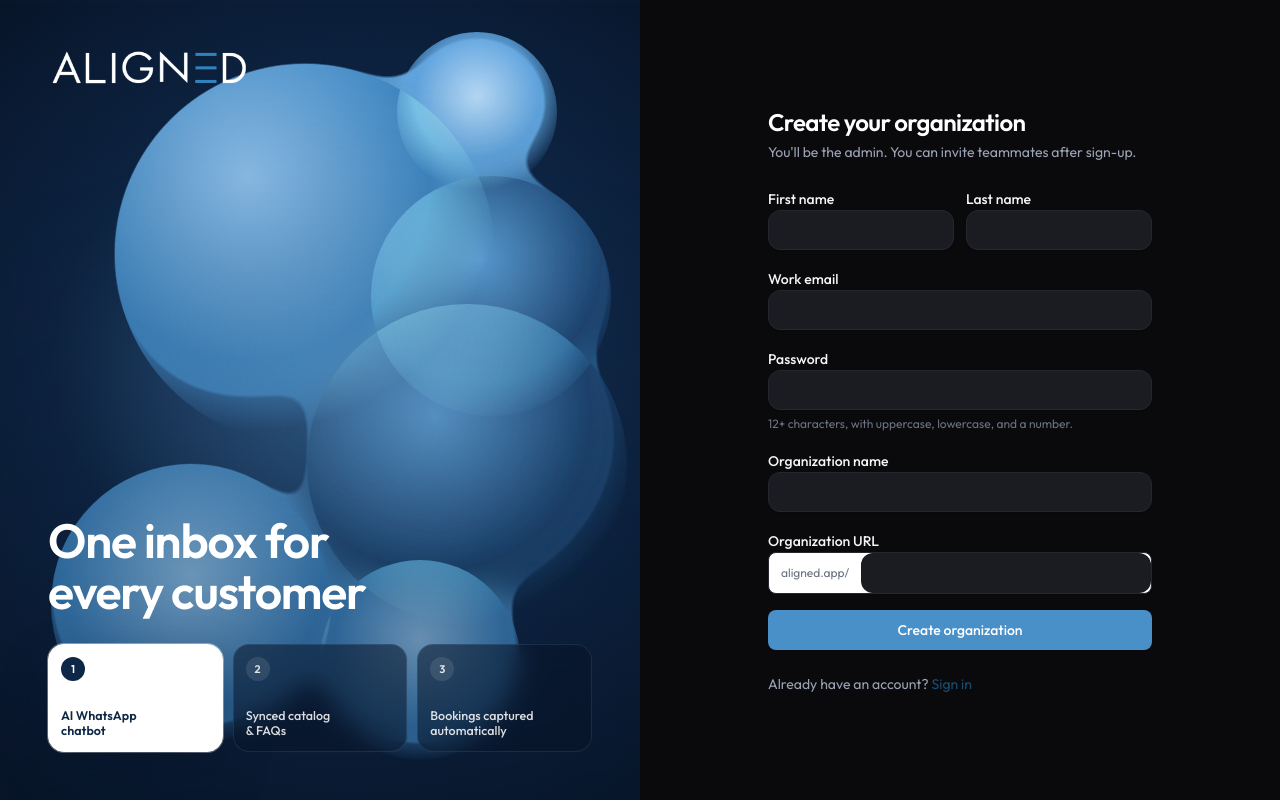
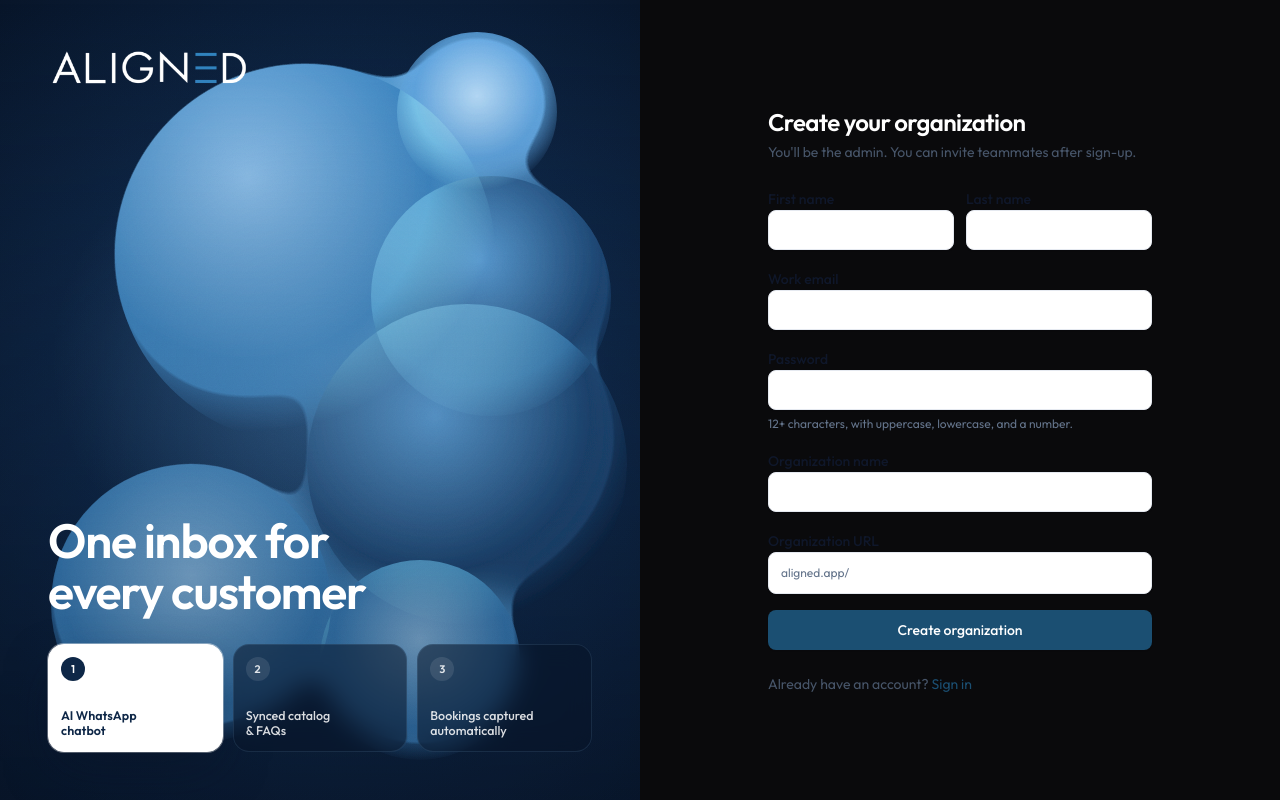
Before and after one commit to TayseerLaz/Alignbot, a Next.js app in the folder apps/web/: page /signup in a window 1280 px wide. Built offline with nearby package versions, Linux system fonts and the light colour scheme; no server answers.

Commit message:
style: revert dark admin-dashboard theme and sidebar redesign
Reverts the global dark-token flip and the brand-blue glass-pill
sidebar. Design tokens are back to the original light theme (white
surfaces, slate foreground) and the sidebar is back to the
plain white rail with bg-brand-50 active state.

```diff
--- a/apps/web/src/components/shell/app-shell.tsx
+++ b/apps/web/src/components/shell/app-shell.tsx
@@ -38,18 +38,12 @@
     });
   };
 
-  // Brand-blue glass sidebar — same gradient family as the login page.
-  // The aside fills the full column; the sidebar component renders
-  // glass pill rows on top of it.
-  const sidebarBg =
-    'bg-[radial-gradient(ellipse_120%_60%_at_50%_0%,#1F4A78_0%,#0E2747_45%,#061224_100%)]';
-
   return (
     <div className="flex min-h-dvh bg-surface-muted">
       {/* Desktop sidebar — width animates between full (16rem) and
-          icon-only (4.5rem). */}
+          icon-only (4.5rem). Sidebar adapts to the `collapsed` prop. */}
       <aside
-        className={`hidden shrink-0 text-white transition-[width] duration-200 ease-in-out lg:block ${sidebarBg} ${
+        className={`hidden shrink-0 border-r border-border bg-white transition-[width] duration-200 ease-in-out lg:block ${
           collapsed ? 'w-[4.5rem]' : 'w-64'
         }`}
       >
@@ -65,7 +59,7 @@
         />
       ) : null}
       <aside
-        className={`fixed inset-y-0 left-0 z-50 w-64 transform text-white transition-transform lg:hidden ${sidebarBg} ${
+        className={`fixed inset-y-0 left-0 z-50 w-64 transform border-r border-border bg-white transition-transform lg:hidden ${
           mobileOpen ? 'translate-x-0' : '-translate-x-full'
         }`}
       >
@@ -73,7 +67,7 @@
       </aside>
 
       <div className="flex min-w-0 flex-1 flex-col">
-        <header className="flex h-14 shrink-0 items-center gap-2 border-b border-border bg-surface px-4 lg:px-6">
+        <header className="flex h-14 shrink-0 items-center gap-2 border-b border-border bg-white px-4 lg:px-6">
           <Button
             variant="ghost"
             size="icon"
--- a/apps/web/src/components/shell/sidebar.tsx
+++ b/apps/web/src/components/shell/sidebar.tsx
@@ -25,10 +25,10 @@
   Upload,
   Users,
 } from 'lucide-react';
-import Image from 'next/image';
 import Link from 'next/link';
 import { usePathname } from 'next/navigation';
 
+import { AlignedLogo } from '@/components/brand/logo';
 import { api } from '@/lib/api';
 import { cn } from '@/lib/utils';
 import { useSession } from '@/lib/session';
@@ -148,9 +148,6 @@
   // When collapsed: the row strips down to a centred icon with the
   // label rendered as a native tooltip via `title=` so the operator
   // can still identify each link without giving up screen real estate.
-  // Each row is a glass pill: translucent white over the navy gradient,
-  // active = solid white with deep-navy text + icon. Icon sits in a
-  // little rounded square so the row reads like the reference design.
   const renderItem = (item: NavItem) => {
     const Icon = item.icon;
     const active = isActive(item);
@@ -164,22 +161,14 @@
         title={collapsed ? `${item.label}${showBadge ? ` (${badgeCount})` : ''}` : undefined}
         aria-label={item.label}
         className={cn(
-          'relative flex items-center rounded-full text-sm font-medium transition-all',
-          collapsed ? 'justify-center px-1.5 py-1.5' : 'gap-2.5 px-2 py-1.5',
+          'relative flex items-center rounded-md text-sm font-medium transition-colors',
+          collapsed ? 'justify-center px-2 py-2' : 'gap-2.5 px-3 py-2',
           active
-            ? 'bg-white text-[#0E2747] shadow-[0_8px_24px_-8px_rgba(0,0,0,0.45)]'
-            : 'text-white/85 hover:bg-white/10 hover:text-white',
+            ? 'bg-brand-50 text-brand-700'
+            : 'text-foreground-muted hover:bg-surface-muted hover:text-foreground',
         )}
       >
-        <span
-          className={cn(
-            'flex shrink-0 items-center justify-center rounded-lg',
-            collapsed ? 'size-8' : 'size-8',
-            active ? 'bg-[#0E2747] text-white' : 'bg-white/10 text-white',
-          )}
-        >
-          <Icon className="size-4" />
-        </span>
+        <Icon className="size-4 shrink-0" />
         {collapsed ? null : <span className="truncate">{item.label}</span>}
         {showBadge ? (
           collapsed ? (
@@ -200,32 +189,19 @@
     <div className="flex h-full flex-col">
       <div
         className={cn(
-          'flex h-14 items-center border-b border-white/10',
-          collapsed ? 'justify-center px-2' : 'px-4',
+          'flex h-14 items-center border-b border-border',
+          collapsed ? 'justify-center px-2' : 'px-5',
         )}
       >
-        {collapsed ? (
-          <div
-            aria-hidden
-            className="flex size-8 items-center justify-center rounded-md bg-[#3a92cf]"
-          >
-            <span className="text-sm font-bold text-white">A</span>
-          </div>
-        ) : (
-          <Image
-            src="/aligned-logo.webp"
-            alt="ALIGNED"
-            width={140}
-            height={28}
-            priority
-          />
-        )}
+        <AlignedLogo iconOnly={collapsed} />
       </div>
-      <nav className="flex-1 space-y-5 overflow-y-auto p-3">
+      <nav className="flex-1 space-y-6 overflow-y-auto p-3">
         {groups.map((group) => (
           <div key={group.label} className="space-y-1">
+            {/* Hide group headers when collapsed — the icons themselves
+                are the only grouping the operator needs at that width. */}
             {!collapsed ? (
-              <p className="px-3 text-[10px] font-semibold uppercase tracking-[0.16em] text-white/40">
+              <p className="px-3 text-[11px] font-semibold uppercase tracking-wider text-foreground-subtle">
                 {group.label}
               </p>
             ) : null}
@@ -234,9 +210,9 @@
         ))}
 
         {session?.user.isAlignedAdmin ? (
-          <div className="space-y-1 border-t border-white/10 pt-5">
+          <div className="space-y-1 border-t border-border pt-6">
             {!collapsed ? (
-              <p className="px-3 text-[10px] font-semibold uppercase tracking-[0.16em] text-[#8FC4F0]">
+              <p className="px-3 text-[11px] font-semibold uppercase tracking-wider text-brand-500">
                 ALIGNED admin
               </p>
             ) : null}
--- a/apps/web/src/components/ui/button.tsx
+++ b/apps/web/src/components/ui/button.tsx
@@ -11,12 +11,12 @@
     variants: {
       variant: {
         primary:
-          'bg-brand-400 text-white hover:bg-brand-500 active:bg-brand-600 shadow-sm',
+          'bg-brand-500 text-white hover:bg-brand-600 active:bg-brand-700 shadow-sm',
         secondary:
-          'bg-surface text-foreground border border-border hover:bg-surface-elevated active:bg-surface-elevated/70',
-        ghost: 'text-foreground hover:bg-surface-elevated',
+          'bg-white text-foreground border border-border hover:bg-surface-muted active:bg-surface-muted/70',
+        ghost: 'text-foreground hover:bg-surface-muted',
         danger: 'bg-red-600 text-white hover:bg-red-700 active:bg-red-800 shadow-sm',
-        link: 'text-brand-300 underline-offset-4 hover:underline',
+        link: 'text-brand-500 underline-offset-4 hover:underline',
       },
       size: {
         sm: 'h-8 px-3 text-xs',
--- a/apps/web/src/components/ui/card.tsx
+++ b/apps/web/src/components/ui/card.tsx
@@ -6,7 +6,7 @@
   ({ className, ...props }, ref) => (
     <div
       ref={ref}
-      className={cn('rounded-2xl border border-border bg-surface shadow-sm', className)}
+      className={cn('rounded-xl border border-border bg-white shadow-sm', className)}
       {...props}
     />
   ),
--- a/apps/web/src/components/ui/input.tsx
+++ b/apps/web/src/components/ui/input.tsx
@@ -10,8 +10,8 @@
       ref={ref}
       type={type}
       className={cn(
-        'flex h-10 w-full rounded-lg border border-border bg-surface px-3 py-2 text-sm text-foreground shadow-sm transition-colors',
-        'placeholder:text-foreground-subtle focus-visible:outline-none focus-visible:ring-2 focus-visible:ring-brand-400 focus-visible:border-brand-400',
+        'flex h-10 w-full rounded-md border border-border bg-white px-3 py-2 text-sm shadow-sm transition-colors',
+        'placeholder:text-foreground-muted focus-visible:outline-none focus-visible:ring-2 focus-visible:ring-brand-400 focus-visible:border-brand-500',
         'disabled:cursor-not-allowed disabled:opacity-50',
         className,
       )}
--- a/apps/web/src/styles/globals.css
+++ b/apps/web/src/styles/globals.css
@@ -25,24 +25,21 @@
   --color-brand-800: #0e2a3e;
   --color-brand-900: #091c29;
 
-  /* Neutral surfaces — dark theme. The platform reads as a dark
-     admin dashboard: near-black page body, slightly lifted card
-     surfaces, off-white text. Brand-* (blue) stays unchanged so
-     accents keep their identity. */
-  --color-surface: #1a1c22;          /* card / elevated surface */
-  --color-surface-muted: #0e0f14;    /* page body background */
-  --color-surface-elevated: #20232b; /* hover / pressed card */
-  --color-border: #25272f;
-  --color-border-strong: #353842;
-  --color-foreground: #f4f6fa;
-  --color-foreground-muted: #9ba3b4;
-  --color-foreground-subtle: #6b7280;
+  /* Neutral surfaces */
+  --color-surface: #ffffff;
+  --color-surface-muted: #f6f8fb;
+  --color-surface-elevated: #ffffff;
+  --color-border: #e5e9f0;
+  --color-border-strong: #cdd5e0;
+  --color-foreground: #0f172a;
+  --color-foreground-muted: #475569;
+  --color-foreground-subtle: #64748b;
 
-  /* Semantic — bumped slightly brighter so they pop on dark. */
-  --color-success: #10b981;
-  --color-warning: #f59e0b;
-  --color-danger: #f87171;
-  --color-info: #60a5fa;
+  /* Semantic */
+  --color-success: #15803d;
+  --color-warning: #b45309;
+  --color-danger: #b91c1c;
+  --color-info: #1d4ed8;
 
   --radius-sm: 0.375rem;
   --radius-md: 0.5rem;
@@ -63,17 +60,11 @@
     font-family: var(--font-sans);
     -webkit-font-smoothing: antialiased;
     text-rendering: optimizeLegibility;
-    color-scheme: dark;
   }
   :focus-visible {
-    outline: 2px solid var(--color-brand-400);
+    outline: 2px solid var(--color-brand-500);
     outline-offset: 2px;
     border-radius: 0.25rem;
-  }
-  /* Form controls inherit the dark theme so default browser styling
-     (autofill, date-picker chrome, etc.) doesn't flash white. */
-  input, textarea, select {
-    color-scheme: dark;
   }
 }
 
```
